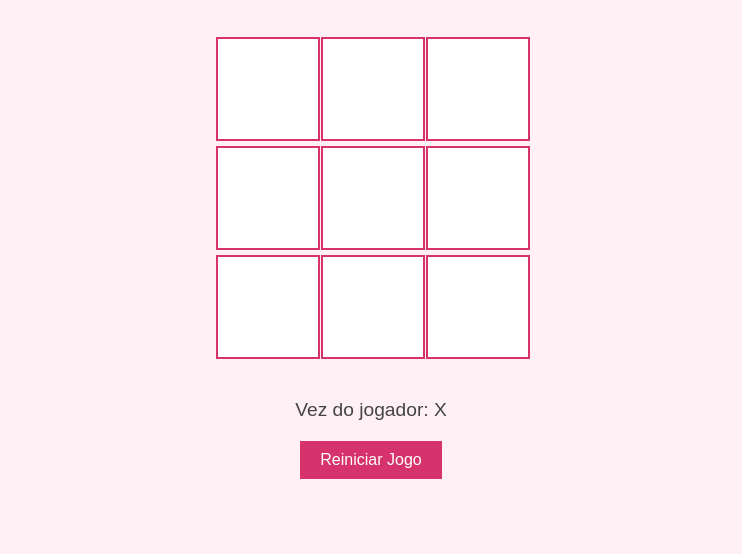
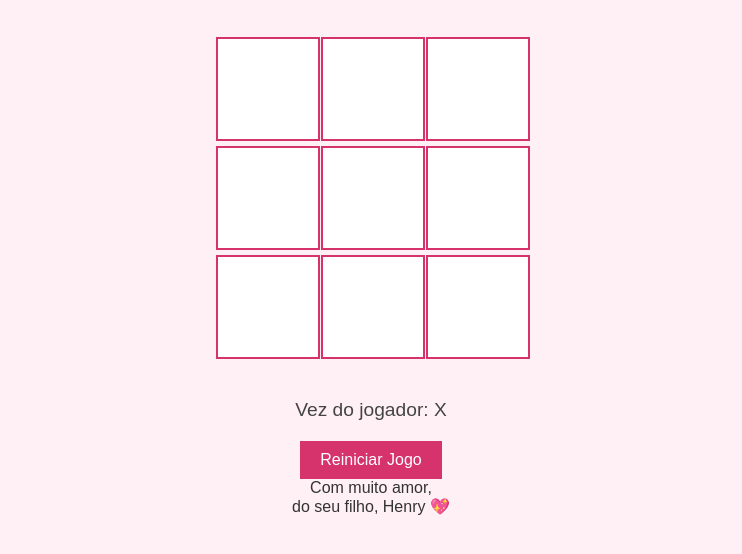
Before and after one commit to henryanime/henry, a plain HTML site: page index.html in a window 1280 px wide. Shown: the part 386-940 px from the top of the page, without its empty margins (269-1011 px from the left). Before the commit the page ends 903 px from the top, so only its background shows below. Drawn offline with Linux system fonts and the light colour scheme.

Commit message:
Update index.html

```diff
--- a/index.html
+++ b/index.html
@@ -84,6 +84,9 @@
     <div id="status">Vez do jogador: X</div>
     <button onclick="resetGame()">Reiniciar Jogo</button>
 
+    <div class="assinatura">Com muito amor,<br>do seu filho, Henry 💖</div>
+
+
     <script>
         const game = document.getElementById('game');
         const statusDiv = document.getElementById('status');
```
